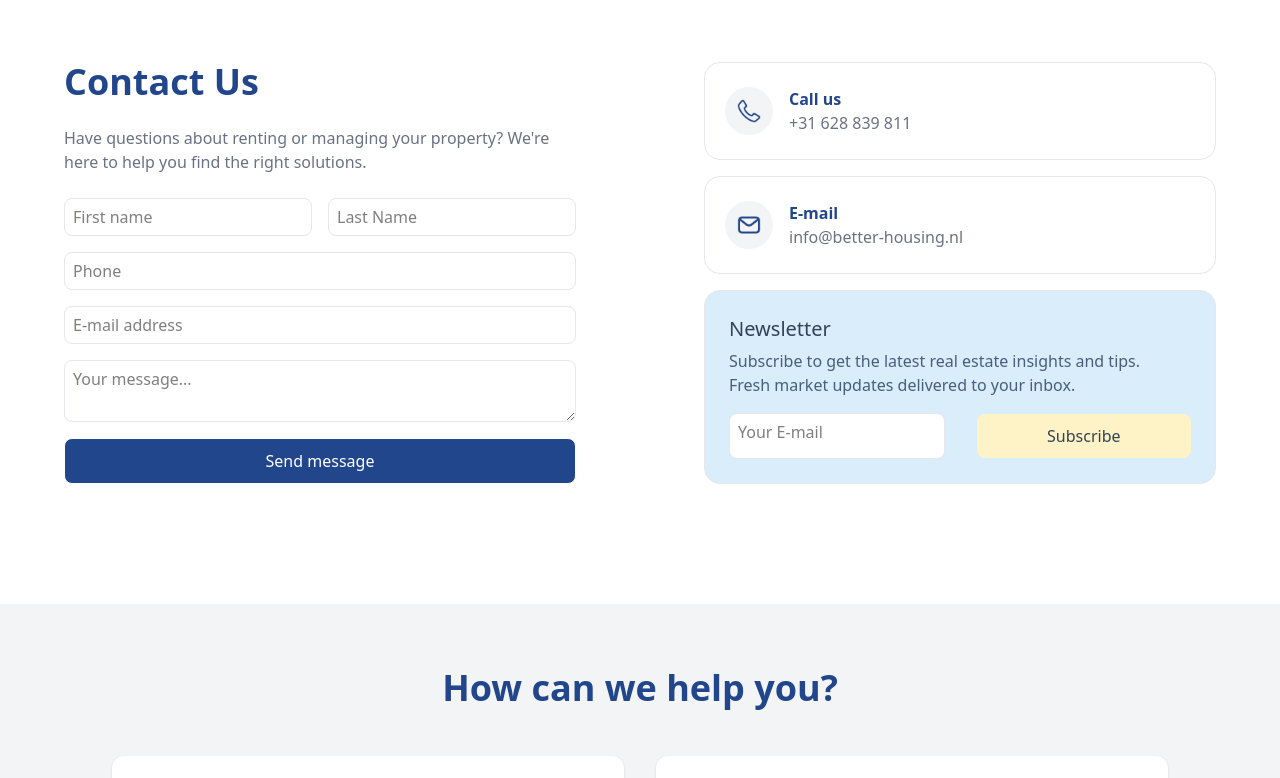
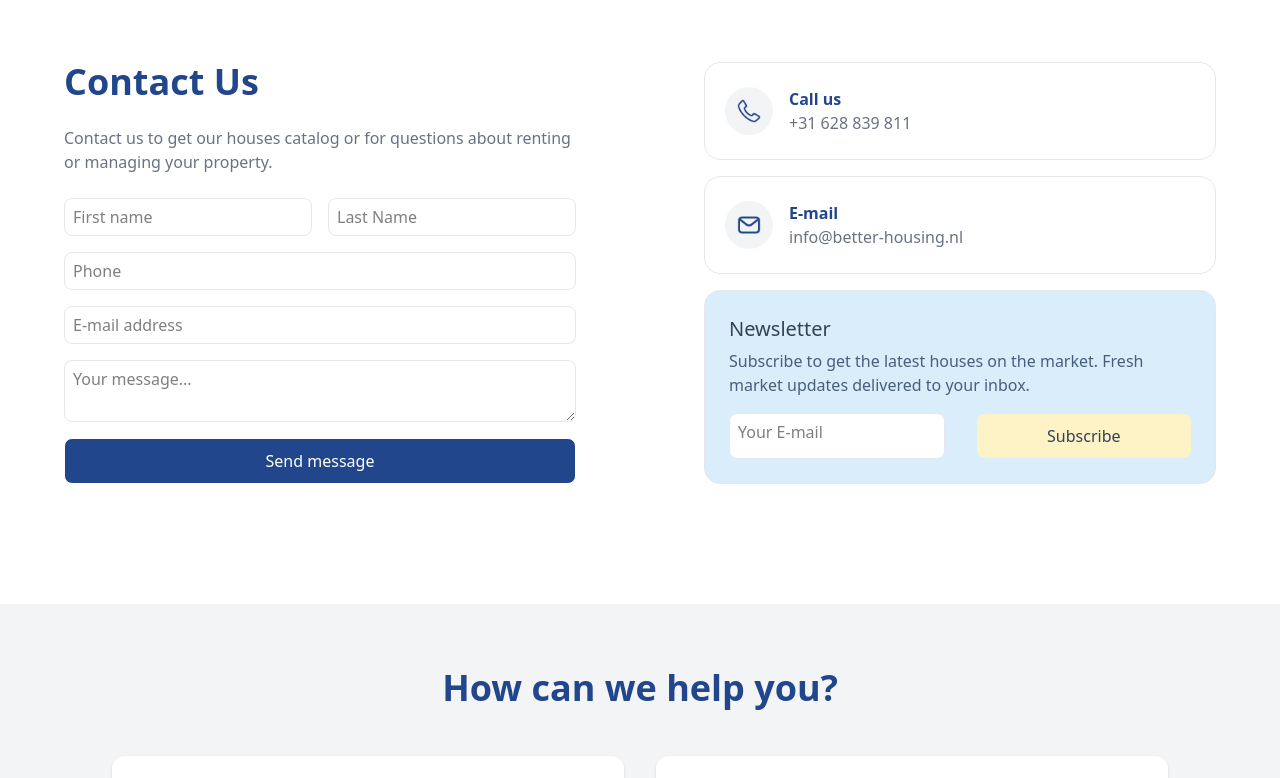
Before and after one commit to HelloTeodor/better-housing-final, a website: page index.html in a window 1280 px wide. Shown: the part 802-1580 px from the top of the page. Drawn offline with Linux system fonts and the light colour scheme.

Commit message:
updated form

```diff
--- a/index.html
+++ b/index.html
@@ -144,8 +144,7 @@
                   Contact Us
                 </h2>
                 <p class="text-gray-500 pt-6">
-                  Have questions about renting or managing your property? We're
-                  here to help you find the right solutions.
+                  Contact us to get our houses catalog or for questions about renting or managing your property.
                 </p>
               </div>
               <div
@@ -261,7 +260,7 @@
                   Newsletter
                 </p>
                 <p class="w-[90%] text-(--color-accent-3)/80 pt-1.5 ml-4">
-                  Subscribe to get the latest real estate insights and tips.
+                  Subscribe to get the latest houses on the market.
                   Fresh market updates delivered to your inbox.
                 </p>
                 <div
@@ -560,7 +559,7 @@
                       Newsletter
                     </p>
                     <p class="w-[90%] text-(--color-accent-3)/80 pt-1.5 ml-4">
-                      Subscribe to get the latest real estate insights and tips.
+                      Subscribe to get the latest houses on the market.
                       Fresh market updates delivered to your inbox.
                     </p>
                     <div
```
